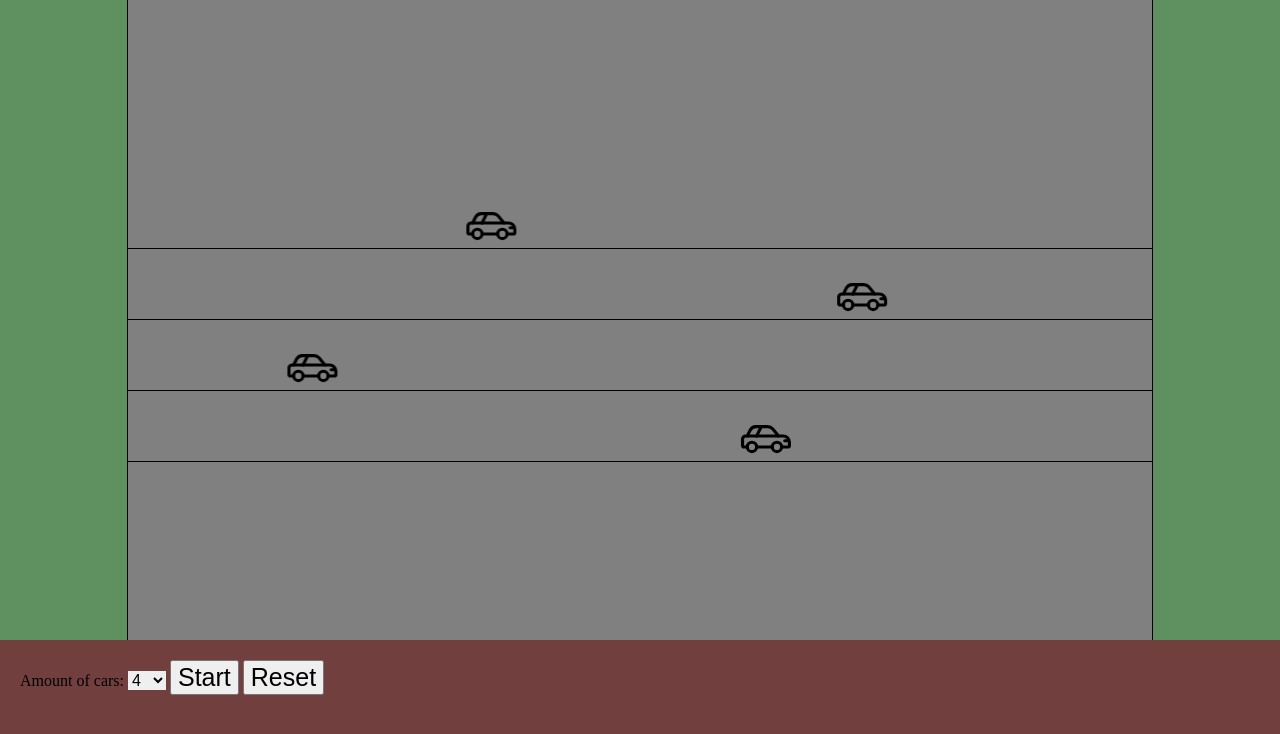
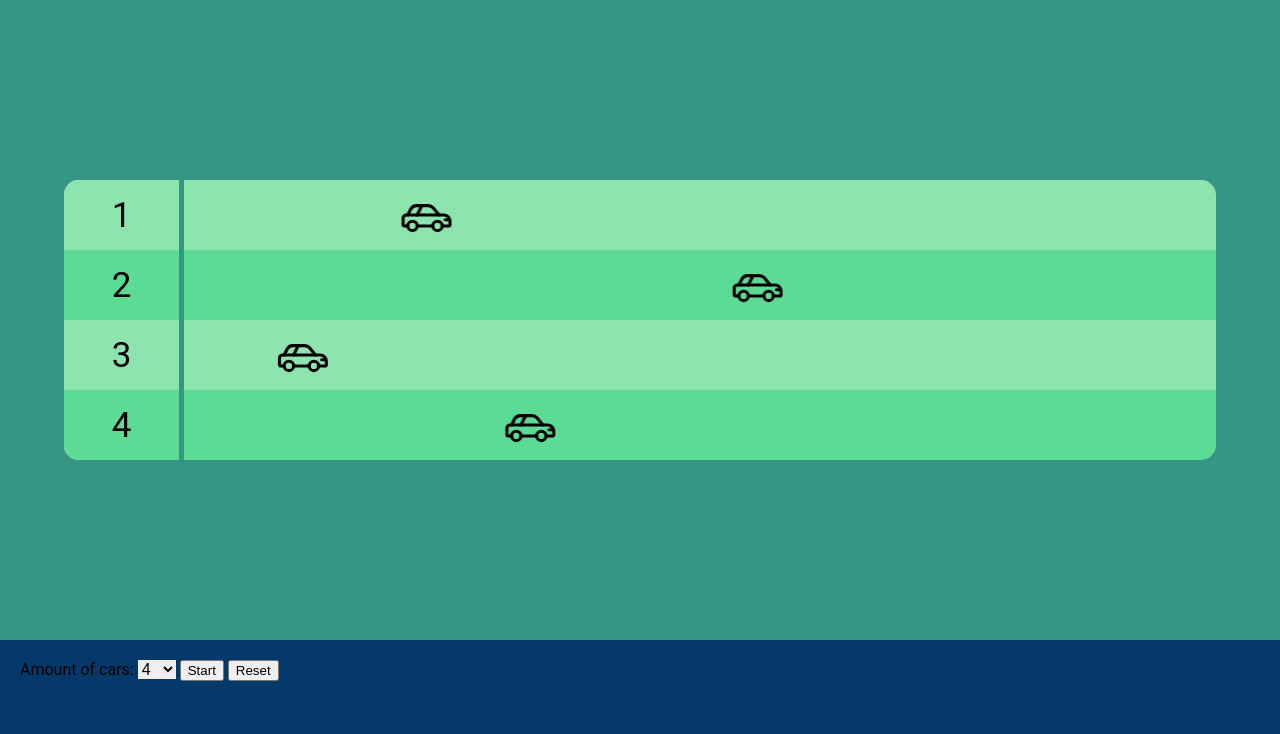
Before and after one commit to BjarneBetjent/random-racing, a plain HTML site: page public/html/index.html in a window 1280 px wide. Both pictures are taken after a click on the button "Start". Drawn offline with Linux system fonts and the light colour scheme.

Commit message:
finished js

```diff
--- a/public/html/index.html
+++ b/public/html/index.html
@@ -14,29 +14,13 @@
 
 <body>
     <div class="container">
-        <div class="race-track" id="race-track">
-            <div class="race-lane">
-                <div class="car">
-                    <img src="../images/carImg.svg">
-                </div>
-            </div>
-            <div class="race-lane">
-                <div class="car">
-                    <img src="../images/carImg.svg">
-                </div>
-            </div>
-            <div class="race-lane">
-                <div class="car">
-                    <img src="../images/carImg.svg">
-                </div>
-            </div>
-            <div class="race-lane">
-                <div class="car">
-                    <img src="../images/carImg.svg">
-                </div>
+        <div class="game-window">
+            <div class="track-container">
+                <div class="lane-numbers" id="lane-numbers"></div>
+                <div class="race-track" id="race-track"></div>
             </div>
         </div>
-        <div class="controls">
+        <div class="controls-window">
             <label for="nmbrCars">Amount of cars:</label>
             <select name="nmbrCars" id="numbrCars">
                 <option value="2">2</option>
--- a/public/scripts/script.js
+++ b/public/scripts/script.js
@@ -1,5 +1,13 @@
 const raceTrack = document.getElementById("race-track");
+const laneNumber = document.getElementById("lane-numbers");
+
 let finished = 0;
+
+
+document.addEventListener("DOMContentLoaded", () =>
+{
+    addLanes(4);
+});
 
 document.getElementById("numbrCars").addEventListener("change", (event) =>
 {
@@ -9,15 +17,16 @@ document.getElementById("numbrCars").addEventListener("change", (event) =>
 document.getElementById("startBtn").addEventListener("click", () =>
 {
     let cars = document.querySelectorAll(".car");
+    let lanes = document.querySelectorAll(".lane-numb");
     let speedNumbers = getRandomNumbersArray(cars.length);
-    let trackWidth = raceTrack.offsetWidth - 55;
+    let trackWidth = raceTrack.offsetWidth - 65;
 
     for (let i = 0; i < cars.length; i++)
     {
         cars[i].style.transition = `transform ${speedNumbers[i]}s cubic-bezier(.${getRandomNumber()},.${getRandomNumber()},.${getRandomNumber()},.${getRandomNumber()})`;
         cars[i].style.transform = `translate(${trackWidth}px)`;
     }
-    announcePlacements(cars);
+    announcePlacements(cars, lanes);
 });
 
 document.getElementById("resetBtn").addEventListener("click", () =>
@@ -28,8 +37,8 @@ document.getElementById("resetBtn").addEventListener("click", () =>
 const getRandomNumbersArray = (cars) =>
 {
     let speedArray = [];
-    const min = 2;
-    const max = 11;
+    const min = 5;
+    const max = 16;
 
     while (speedArray.length < cars)
     {
@@ -56,6 +65,14 @@ const addLanes = (lanes) =>
     {
         let raceLane = document.createElement("div");
         raceLane.classList.add("race-lane");
+        let lane = document.createElement("div");
+        lane.classList.add("lane-numb");
+        lane.textContent = i + 1;
+        if(i % 2 === 0)
+        {
+            raceLane.style.background = "#8ee4af";
+            lane.style.background = "#8ee4af";
+        }
         let car = document.createElement("div");
         let carIcon = document.createElement("img");
         carIcon.setAttribute("src", "../images/carImg.svg");
@@ -63,6 +80,8 @@ const addLanes = (lanes) =>
         car.appendChild(carIcon);
         raceLane.appendChild(car);
         raceTrack.appendChild(raceLane);
+        laneNumber.appendChild(lane);
+
     }
 }
 
@@ -71,27 +90,31 @@ const removeLanes = () =>
     while (raceTrack.firstChild)
     {
         raceTrack.removeChild(raceTrack.lastChild);
+        laneNumber.removeChild(laneNumber.lastChild);
     }
 }
 
-const announcePlacements = (cars) =>
+const announcePlacements = (cars, lanes) =>
 {
     for (let i = 0; i < cars.length; i++)
     {
-        let lane = cars[i].parentElement;
+        let track = cars[i].parentElement;
         cars[i].addEventListener('transitionend', () =>
         {
             if(finished === 0)
             {
-                lane.style.background = "#FFD700";
+                track.style.background = "#FFD700";
+                lanes[i].style.background = "#FFD700";
             }
             else if(finished === 1)
             {
-                lane.style.background = "#B6C2CC";
+                track.style.background = "#B6C2CC";
+                lanes[i].style.background = "#B6C2CC";
             }
             else if(finished === 2)
             {
-                lane.style.background = "#cd7f32 ";
+                track.style.background = "#cd7f32";
+                lanes[i].style.background = "#cd7f32";
             }
             finished ++;
         });
--- a/public/styles/stylesheet.css
+++ b/public/styles/stylesheet.css
@@ -8,48 +8,68 @@ html, body, div, span, a, h1, h2, h3, h4, h5, h6, p, blockquote, img, ol, ul, li
 }
 
 .container {
+    font-family: 'Roboto', 'Arial', sans-serif;
     margin: auto;
     height: 100vh;
-    background-color: rgb(95, 144, 95);
+}
+
+.game-window {
+    background: #379683;
+    height: 80%;
+    display: flex;
+    flex-direction: column;
+    justify-content: center;
+}
+
+.track-container {
+    width: 90%;
+    margin: 0 auto;
+    border-radius: 15px;
+    display: grid;
+    grid-template-columns: 10% 90%;
+}
+
+.lane-numbers {
+    display: flex;
+    flex-direction: column;
+    justify-content: center;
+    background: white;
+}
+
+.lane-numb {
+    height: 100%;
+    width: 100%;
+    display: flex;
+    justify-content: center;
+    align-items: center;
+    font-size: 35px;
+    background: #5cdb95;
 }
 
 .race-track {
-    display: flex;
-    flex-direction: column;
-    justify-content: center;
-    height: 80%;
-    border-left: 1px solid black;
-    border-right: 1px solid black;
-    background: grey;
-    width: 80%;
-    margin: 0 auto;
+    padding-left: 5px;
 }
 
 .race-lane {
     display: flex;
     flex-direction: column;
-    justify-content: flex-end;
+    justify-content: center;
     height: 70px;
-    border-bottom: 1px solid black;
+    background: #5cdb95;
 }
 
 .car {
     height: 50px;
     width: 50px;
+    padding-left: 5px;
 }
 
 .controls button {
     font-size: 25px;
 }
 
-.controls {
+.controls-window {
     height: 20%;
-    background: rgb(114, 63, 63);
+    background: #05386b;
     padding: 20px;
 }
-
-.placement {
-    height: 50px;
-    width: 50px;
-    border: 1px solid blue;
-}
```
